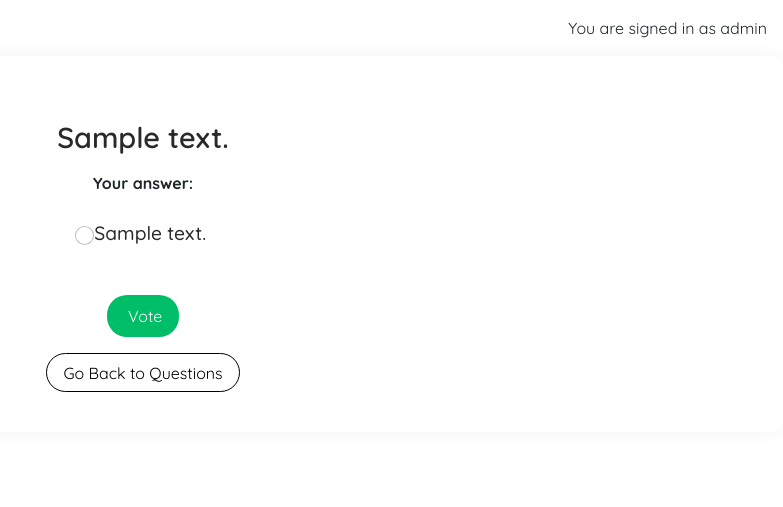
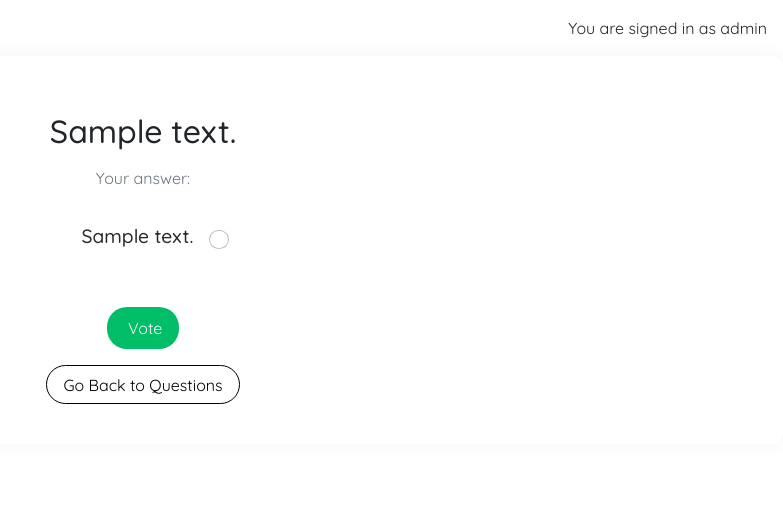
Before and after one commit to luddehs/Svartklubben-FM, a Django app: page /polls/1/ in a window 1280 px wide. Shown: the part 74-581 px from the top of the page, without its empty margins (497-1280 px from the left). Run offline with Django 4.2, Linux system fonts and the light colour scheme; a user stored in the database is signed in; tables that the repository leaves empty hold one stand-in row (values such as "Sample post"); some libraries are stand-ins or nearby versions.

Commit message:
Match polls pages text and titles, adjust radio button alignment

```diff
--- a/polls/templates/polls/detail.html
+++ b/polls/templates/polls/detail.html
@@ -7,20 +7,20 @@
         <div class="card-body">
             <div class="text-center">
                 <p>
-                    <legend><h1 class="polls-question-title">{{ question.question_text }}</h1></legend>
+                    <h2 class="mb-3 polls-question-title">{{ question.question_text }}</h2>
                 </p>
+                <p class="text-muted">Your answer:</p>
             </div>
             <div>
                 <form class="px-4" action="{% url 'polls:vote' question.id %}" method="post">
                     {% csrf_token %}
-                    <p class="text-center"><strong>Your answer:</strong></p>
                     <div class="d-flex flex-column align-items-center">
                         <fieldset class="form-check mb-2">
                             {% if error_message %}<p><strong>{{ error_message }}</strong></p>{% endif %}
                             {% for choice in question.choice_set.all %}
-                                <div class="form-check mb-3 polls-choice-item">
-                                    <input class="form-check-input" type="radio" name="choice" id="choice{{ forloop.counter }}" value="{{ choice.id }}" {% if choice.id == vote.choice.id %} checked="true" {%endif%}>
-                                    <label class="form-check-label" for="choice{{ forloop.counter }}" >{{ choice.choice_text }}</label>
+                                <div class="form-check mb-3 polls-choice-item d-flex justify-content-between align-items-center">
+                                    <label class="form-check-label mb-0" for="choice{{ forloop.counter }}">{{ choice.choice_text }}</label>
+                                    <input class="form-check-input ms-3" type="radio" name="choice" id="choice{{ forloop.counter }}" value="{{ choice.id }}" {% if choice.id == vote.choice.id %} checked="true" {%endif%}>
                                 </div>
                             {% endfor %}
                         </fieldset>
--- a/polls/templates/polls/index.html
+++ b/polls/templates/polls/index.html
@@ -11,7 +11,7 @@
     <div class="card shadow-sm">
         <div class="card-body">
             <div class="text-center mb-4">
-                <h2 class="mb-3">Poll Questions</h2>
+                <h2 class ="mb-3">Poll Questions</h2>
                 <p class="text-muted">Your opinion matters! Choose a question to answer.</p>
             </div>
             <div>
--- a/polls/templates/polls/results.html
+++ b/polls/templates/polls/results.html
@@ -7,7 +7,7 @@
         <div class="card-body">
             <div class="text-center">
                 <p>
-                    <legend><h1 class="polls-question-title">{{ question.question_text }}</h1></legend>
+                    <h2 class ="mb-3">{{ question.question_text }}</h2>
                 </p>
             </div>
             <div>
--- a/static/css/style.css
+++ b/static/css/style.css
@@ -197,6 +197,7 @@ body {
 .list-group-item {
     background-color: #fff;
     border: none;
+    font-size: 1.2rem;
     padding: 1rem 1.5rem;
     border-bottom: 1px solid #e9ecef;
     transition: background-color 0.3s ease;
@@ -254,12 +255,6 @@ body {
 }
 
 /* Poll question */
-.polls-question-title {
-    color: #282929;
-    font-size: 1.8rem;
-    font-weight: 600;
-    margin-bottom: 1rem;
-}
 
 .polls-question-text {
     color: #282929;
@@ -278,7 +273,7 @@ body {
     font-size: 1.2rem;
     font-weight: 500;
     color: #282929;
-    padding: 0.5rem;
+    padding: 1rem 1.5rem;
     border-bottom: 1px solid #e9ecef;
     display: flex;
     justify-content: space-between;
```
Also changed, not shown: polls/templates/polls/delete.html (+8 -8 lines), 1 other file.
